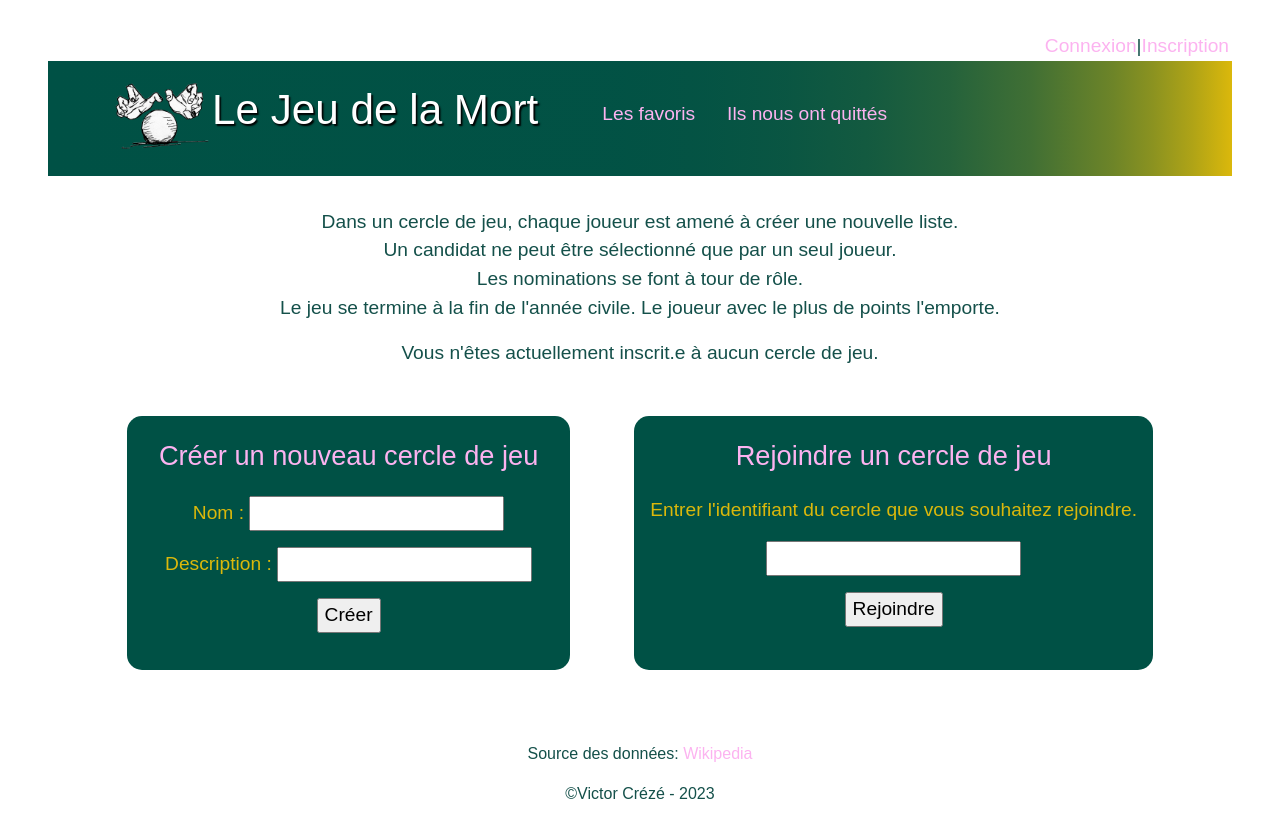
After one commit to Vertocz/lejeudelamort, a Django app: page /mes_cercles/ in a window 1280 px wide. The commit adds this page. Run offline with Django 4.2, Linux system fonts and the light colour scheme; parts of the project's set-up code (start-up, migrations or seed data) failed here and were passed over; some web fonts are replaced.

Commit message:
initialisation de la fonctionnalité Cercle de jeu

```diff
--- a/JeuDeLaMort/JeuDeLaMort/forms.py
+++ b/JeuDeLaMort/JeuDeLaMort/forms.py
@@ -1,5 +1,5 @@
 from django import forms
-from .models import Candidat, Cercle
+from .models import Candidat, Cercle, Ligue, Ligue_user
 
 
 class ContactUsForm(forms.Form):
@@ -24,3 +24,15 @@ class CercleForm(forms.ModelForm):
     class Meta:
         model = Cercle
         fields = ['ami_name']
+
+
+class LigueForm(forms.ModelForm):
+    class Meta:
+        model = Ligue
+        fields = ['nom', 'description']
+
+
+class Ligue_userForm(forms.ModelForm):
+    class Meta:
+        model = Ligue_user
+        fields = ['identifiant']
--- a/JeuDeLaMort/JeuDeLaMort/models.py
+++ b/JeuDeLaMort/JeuDeLaMort/models.py
@@ -48,14 +48,18 @@ class Cercle(models.Model):
 
 
 class Ligue(models.Model):
-    nom = models.CharField(max_length=20, null=False)
-    description = models.CharField(max_length=20, null=True)
-    candidats_uniques = models.BooleanField(default=False)
+    nom = models.CharField(max_length=60, null=False)
+    description = models.CharField(max_length=250, null=True)
+    lancee = models.BooleanField(default=False)
+
+    def __str__(self):
+        return f'{self.nom}'
 
 
 class Ligue_user(models.Model):
     ligue = models.ForeignKey(Ligue, on_delete=models.CASCADE, null=False)
     user_id = models.IntegerField()
+    identifiant = models.IntegerField(verbose_name='', null=True)
 
 
 class Pari_unique(models.Model):
--- a/JeuDeLaMort/JeuDeLaMort/static/jdm/style-jdm.css
+++ b/JeuDeLaMort/JeuDeLaMort/static/jdm/style-jdm.css
@@ -4,6 +4,7 @@
 html, body {
     font-family: 'Chau Philomene One', sans-serif;
 }
+
 
 div{
     display: flex;
@@ -31,7 +32,7 @@ h2 {
 }
 
 h3 {
-    color: #fcb3f0;
+    color: #dbb80b;
     font-size: 1.4rem;
     padding: 1rem 1rem 0.5rem 1rem;
 }
@@ -46,9 +47,9 @@ h3 {
 }
 
 header {
-    background-color : #005145; /* #7096a0 bleu foncé */
+    background: linear-gradient(90deg, #005145, 90%, #dbb80b); /* #7096a0 bleu foncé */
     color: white;
-    padding: 0rem 1rem 0rem 1rem; /* haut | droit | bas | gauche */
+    padding: 1rem 2rem 0.5rem 2rem; /* haut | droit | bas | gauche */
 }
 
 
@@ -103,19 +104,16 @@ body {
 a:link {
     color: #fcb3f0;
     text-decoration: none;
-    padding: 0.1em 0.1em 0.1em 0.1em;
 }
 
 a:visited {
     color: #fcb3f0; /* 924200 marron foncé */
     text-decoration: none;
-    padding: 0.1em 0.1em 0.1em 0.1em;
 }
 
 a:hover {
     color: #dbb80b; /* or */
     text-decoration: none;
-    padding: 0.1em 0.1em 0.1em 0.1em;
 }
 
 .image {
@@ -154,6 +152,7 @@ a:hover {
 
 .alignement {
   display: inline-flex;
+  margin: 0.1rem;
 }
 
 
--- a/JeuDeLaMort/JeuDeLaMort/templates/jdm/base.html
+++ b/JeuDeLaMort/JeuDeLaMort/templates/jdm/base.html
@@ -31,6 +31,9 @@
         </li>
         <li style="padding: 1rem;">
             <a href="{% url 'mes-amis' %}">Mes amis</a>
+        </li>
+        <li style="padding: 1rem;">
+            <a href="{% url 'mes-cercles'%}">Mes cercles de jeu</a>
         </li>
         {% endif %}
         <li style="padding: 1rem;">
--- /dev/null
+++ b/JeuDeLaMort/JeuDeLaMort/templates/jdm/mes_cercles.html
@@ -0,0 +1,51 @@
+{% extends 'jdm/base.html' %}
+{% block content %}
+{% load static %}
+
+
+
+{% if cercles|length == 0 %}
+        <div>Dans un cercle de jeu, chaque joueur est amené à créer une nouvelle liste.</div>
+        <div>Un candidat ne peut être sélectionné que par un seul joueur.</div>
+        <div>Les nominations se font à tour de rôle.</div>
+        <div>Le jeu se termine à la fin de l'année civile. Le joueur avec le plus de points l'emporte.</div>
+<div style="padding: 1rem">Vous n'êtes actuellement inscrit.e à aucun cercle de jeu.</div>
+
+{% else %}
+<h2>Mes cercles de jeu</h2>
+        <div>Dans un cercle de jeu, chaque joueur est amené à créer une nouvelle liste.</div>
+        <div>Un candidat ne peut être sélectionné que par un seul joueur.</div>
+        <div>Les nominations se font à tour de rôle.</div>
+        <div>Le jeu se termine à la fin de l'année civile. Le joueur avec le plus de points l'emporte.</div>
+<div style="flex-direction: row; justify-content: center; ">
+{% for ligue in cercles %}
+    <div style="padding: 1rem; background-color: rgba(252, 179, 240, 0.5); border-radius: 15px; margin: 1rem; width: 23rem;">
+        <a href="{% url 'cercle' ligue.id %}"><h3 style="padding: 0.5rem;">{{ ligue.nom }}</h3></a>
+        <div>{{ ligue.description }}</div>
+    </div>
+{% endfor %}
+</div>
+{% endif %}
+
+<div style="flex-direction: row; justify-content: center;">
+    <div style="padding: 0.5rem 1rem 0.5rem 1rem ; margin: 2rem; color: #dbb80b; background-color: #005145; border-radius: 15px;">
+        <h2 style="padding: 1rem">Créer un nouveau cercle de jeu</h2>
+        <form action="" method="post" novalidate>
+            {% csrf_token %}
+            {{ form.as_p }}
+            <input type="submit" value="Créer">
+        </form>
+    </div>
+
+    <div style="padding: 0.5rem 1rem 0.5rem 1rem ; margin: 2rem; color: #dbb80b; background-color: #005145; border-radius: 15px;">
+        <h2 style="padding: 1rem">Rejoindre un cercle de jeu</h2>
+        <div>Entrer l'identifiant du cercle que vous souhaitez rejoindre.</div>
+                <form style="padding:1rem;" action="" method="post" novalidate>
+            {% csrf_token %}
+            {{ rejoindre.as_p }}
+            <input type="submit" value="Rejoindre">
+        </form>
+    </div>
+</div>
+
+{% endblock %}
--- a/JeuDeLaMort/JeuDeLaMort/urls.py
+++ b/JeuDeLaMort/JeuDeLaMort/urls.py
@@ -1,6 +1,6 @@
 from django.urls import path, include
 from django.contrib import auth, admin
-from .views import index, resume, salle_attente, candidat_create, candidat_detail, candidat_valide, salle_user, amis, favoris, nouvel_ami, recherche_amis, retirer_ami, maj
+from .views import index, resume, salle_attente, candidat_create, candidat_detail, candidat_valide, salle_user, amis, ligues, ligue, favoris, nouvel_ami, recherche_amis, retirer_ami, maj
 
 urlpatterns = [
     path('', index, name="jdm-index"),
@@ -14,6 +14,8 @@ urlpatterns = [
     path('members/', include('members.urls')),
     path('favoris/', favoris, name='favoris'),
     path('mes_amis/', amis, name='mes-amis'),
+    path('mes_cercles/', ligues, name='mes-cercles'),
+    path('mes_cercles/<str:id>', ligue, name='cercle'),
     path('recherche/', recherche_amis, name='recherche-amis'),
     path('nouvel_ami/<int:id>', nouvel_ami, name='nouvel-ami'),
     path('admin/', admin.site.urls),
--- a/JeuDeLaMort/JeuDeLaMort/views.py
+++ b/JeuDeLaMort/JeuDeLaMort/views.py
@@ -1,8 +1,8 @@
 from django.shortcuts import render, redirect
 from datetime import datetime, date
-from .models import Candidat, Pari, Cercle
+from .models import Candidat, Pari, Cercle, Pari_unique, Ligue, Ligue_user
 from django.contrib.auth.models import User
-from .forms import RechercheCandidatForm, CercleForm
+from .forms import RechercheCandidatForm, CercleForm, LigueForm, Ligue_userForm
 from django.contrib import messages
 import requests
 
@@ -159,6 +159,55 @@ def retirer_ami(request, id):
     Cercle.objects.get(ami_id=id, user_id=request.user.id).delete()
     messages.success(request, (str(User.objects.get(id=id).username)+" a été retiré.e de votre cercle"))
     return redirect('mes-amis')
+
+
+def ligues(request):
+    liste_ligues = []
+    creer_form = LigueForm(request.POST)
+    if creer_form.is_valid():
+        new_ligue = Ligue.objects.create(nom=creer_form.cleaned_data['nom'], description=creer_form.cleaned_data['description'])
+        new_ligue.save()
+        Ligue_user.objects.create(ligue=new_ligue, user_id=request.user.id)
+        creer_form = LigueForm()
+        messages.success(request, "Le nouveau cercle de jeu a bien été créé")
+        users_ligue = []
+        for user in Ligue_user.objects.filter(ligue=new_ligue.id):
+            users_ligue.append(User.objects.get(id=user.user_id))
+        return render(request, 'jdm/cercle.html', {'users': users_ligue, 'ligue': new_ligue})
+    else:
+        creer_form = LigueForm()
+
+    rejoindre_form = Ligue_userForm(request.POST)
+    if rejoindre_form.is_valid():
+        if len(Ligue.objects.filter(id=rejoindre_form.cleaned_data['identifiant'])) != 0:
+            ligue = Ligue.objects.get(id=rejoindre_form.cleaned_data['identifiant'])
+            if ligue.lancee is False:
+                if len(Ligue_user.objects.filter(ligue=ligue, user_id=request.user.id)) == 0:
+                    ligue_new_user = Ligue_user.objects.create(ligue=ligue, user_id=request.user.id, identifiant=ligue.id)
+                    ligue_new_user.save()
+                    rejoindre_form = Ligue_userForm()
+                    messages.success(request, "Vous avez bien rejoint le cercle de jeu "+ligue.nom)
+                else:
+                    messages.success(request, "Vous avez déjà rejoint le cercle de jeu " + ligue.nom)
+            else:
+                messages.success(request, ligue.nom+" est un cercle fermé. Vous ne pouvez plus le rejoindre.")
+        else:
+            messages.success(request, "Aucune ligue ne correspond à cet identifiant.")
+    else:
+        rejoindre_form = Ligue_userForm()
+
+    mes_cercles = Ligue_user.objects.filter(user_id=request.user.id)
+    for cercle in mes_cercles:
+        liste_ligues.append(cercle.ligue)
+    return render(request, 'jdm/mes_cercles.html', {'cercles': liste_ligues, 'form': creer_form, 'rejoindre': rejoindre_form})
+
+
+def ligue(request, id):
+    users_ligue = []
+    ligue_en_cours = Ligue.objects.get(id=id)
+    for user in Ligue_user.objects.filter(ligue=id):
+        users_ligue.append(User.objects.get(id=user.user_id))
+    return render(request, 'jdm/cercle.html', {'users': users_ligue, 'ligue': ligue_en_cours})
 
 
 def salle_user(request, id):
```
Also changed, not shown: JeuDeLaMort/JeuDeLaMort/admin.py (+10 -1 lines), JeuDeLaMort/JeuDeLaMort/templates/jdm/cercle.html (added, +22 -0 lines), JeuDeLaMort/JeuDeLaMort/templates/jdm/salle_attente.html (+4 -4 lines), JeuDeLaMort/JeuDeLaMort/migrations/0004_rename_candidat_wiki_id_pari_unique_wiki_id_and_more.py (added), JeuDeLaMort/JeuDeLaMort/migrations/0005_ligue_lancee.py (added), JeuDeLaMort/JeuDeLaMort/migrations/0006_ligue_identifiant.py (added), JeuDeLaMort/JeuDeLaMort/migrations/0007_remove_ligue_identifiant_ligue_user_identifiant.py (added), JeuDeLaMort/JeuDeLaMort/migrations/0008_alter_ligue_user_identifiant.py (added).
